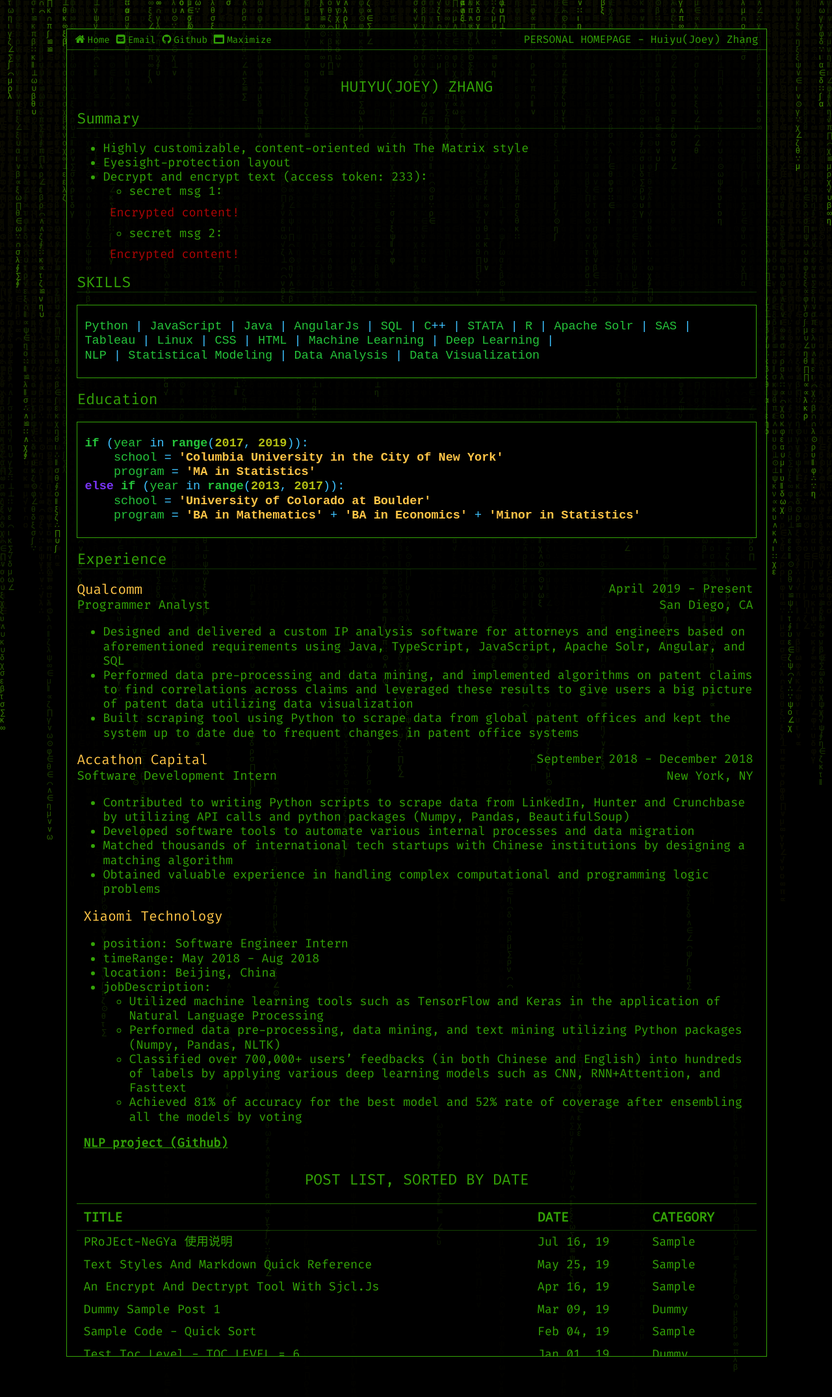
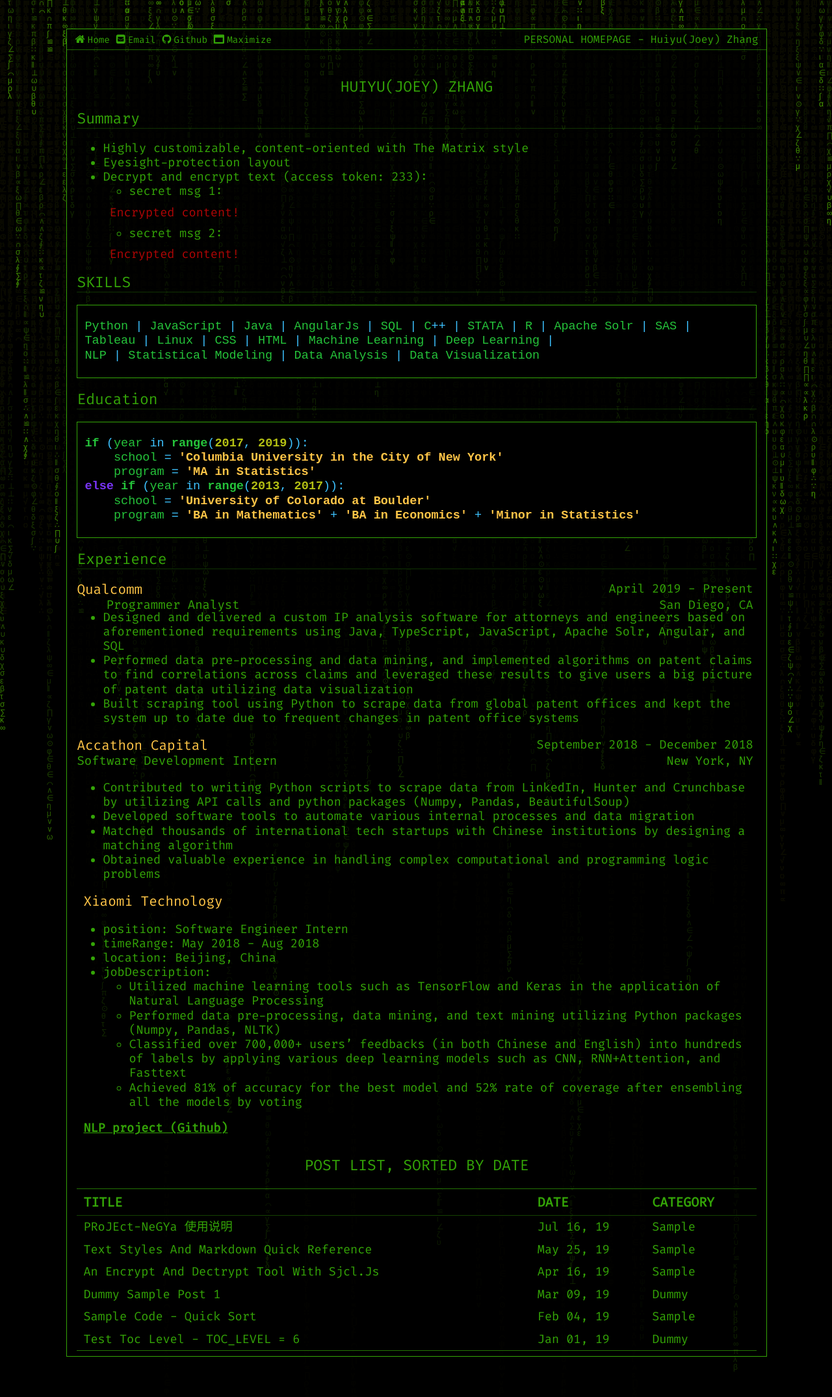
Before and after one commit to Jooooooooooey/Jooooooooooey.github.io, a Jekyll site: the page built from pages/index.md, in a window 1280 px wide. Shown: the top 2150 px of the page at 65% size. Built offline with Jekyll 4.4.1, drawn with Linux system fonts in a browser that asks for light colours.

Commit message:
Update index.md

```diff
--- a/pages/index.md
+++ b/pages/index.md
@@ -45,7 +45,7 @@ permalink: /
 
 ## Experience
 <div><span style="color:#ffc547; font-size:21px"> Qualcomm </span><span style="position:absolute; right:20px"> April 2019 - Present</span></div>
-<div><span style="font-size:19px; left:60px">Programmer Analyst</span><span style="position:absolute; right:20px">San Diego, CA</span></div>
+<div><span style="font-size:19px;position:absolute;left:60px">Programmer Analyst</span><span style="position:absolute; right:20px">San Diego, CA</span></div>
 * Designed and delivered a custom IP analysis software for attorneys and engineers based on aforementioned requirements using Java, TypeScript, JavaScript, Apache Solr, Angular, and SQL
 * Performed data pre-processing and data mining, and implemented algorithms on patent claims to find correlations across claims and leveraged these results to give users a big picture of patent data utilizing data visualization
 * Built scraping tool using Python to scrape data from global patent offices and kept the system up to date due to frequent changes in patent office systems
```
